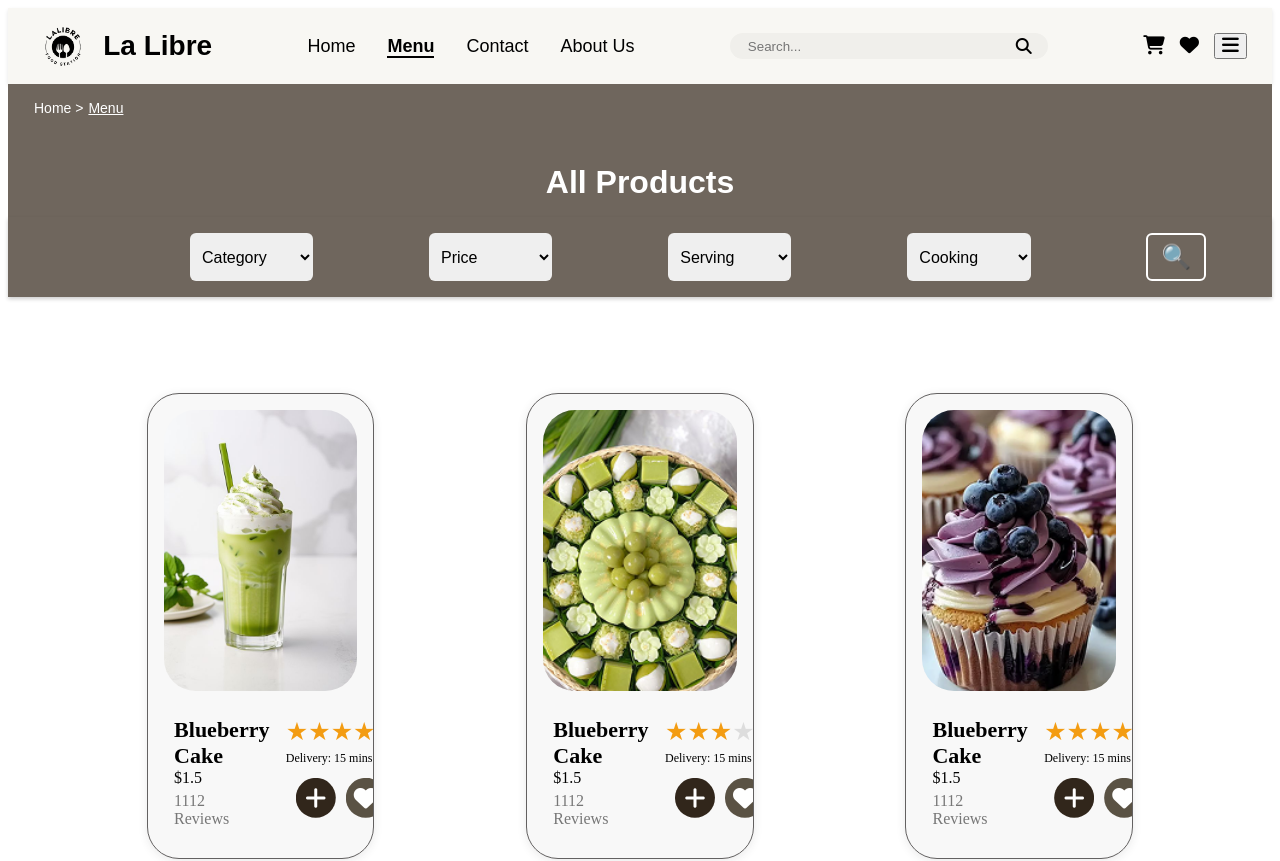
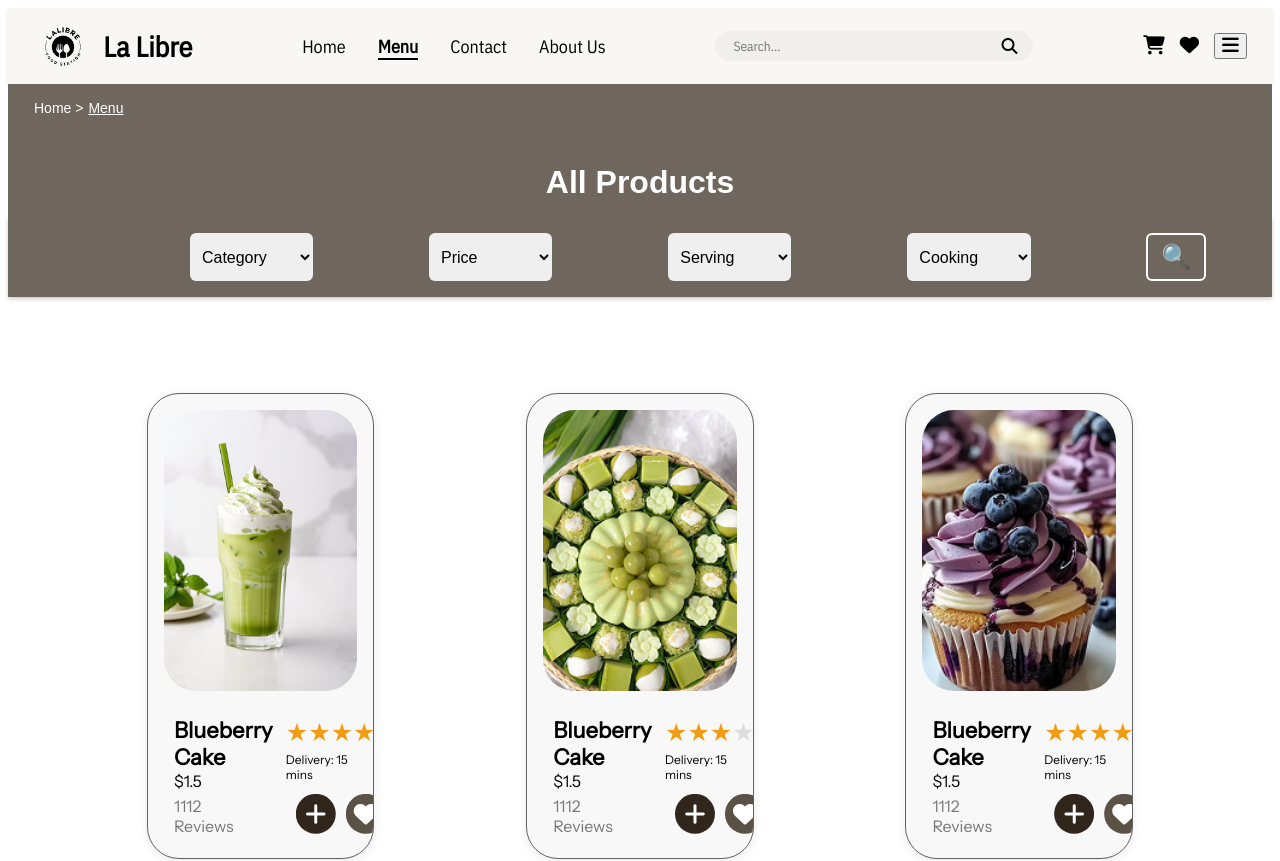
Before and after one commit to ChhayMonyneath123/IP2-ProjectA4, a Vue app in the folder IP2-frontend/: page /menu in a window 1280 px wide. Shown: the top 861 px of the page. Built offline with nearby package versions, Linux system fonts and the light colour scheme.

Commit message:
last commit

```diff
--- a/IP2-frontend/package.json
+++ b/IP2-frontend/package.json
@@ -10,6 +10,8 @@
     "test:unit": "vitest"
   },
   "dependencies": {
+    "@fontsource/ibm-plex-sans-condensed": "^5.2.5",
+    "@fontsource/instrument-sans": "^5.2.5",
     "@fortawesome/fontawesome-free": "^6.7.2",
     "pinia": "^3.0.1",
     "vue": "^3.5.13",
--- a/IP2-frontend/src/components/all _product_card.vue
+++ b/IP2-frontend/src/components/all _product_card.vue
@@ -37,6 +37,10 @@ export default {
 </script>
 
 <style scoped>
+body {
+  font-family: 'Instrument Sans', sans-serif;
+
+}
 .product-card {
     background-color: #f8f8f8;
     border-radius: 2rem;
@@ -48,6 +52,7 @@ export default {
     margin-top: 2rem;
     padding: 16px;
     margin: 2rem;
+    font-family: 'Instrument Sans', sans-serif;
 }
 .product-image {
     width: 100%;
--- a/IP2-frontend/src/main.js
+++ b/IP2-frontend/src/main.js
@@ -6,7 +6,8 @@ import { createPinia } from 'pinia'
 import App from './App.vue'
 import router from './router'
 import '@fortawesome/fontawesome-free/css/all.min.css'
-
+import '@fontsource/instrument-sans';
+import '@fontsource/ibm-plex-sans-condensed';
 const app = createApp(App)
 
 app.use(createPinia())
--- a/IP2-frontend/src/views/User/ordering.vue/menu.vue
+++ b/IP2-frontend/src/views/User/ordering.vue/menu.vue
@@ -107,6 +107,7 @@ import all_product_menu from '@/components/all_product_menu.vue';
 }
 </script>
 <style scoped>
+
 .menu{
     width: 100%;
     height: auto;
@@ -118,6 +119,7 @@ import all_product_menu from '@/components/all_product_menu.vue';
     justify-content: space-around;
     padding: 4rem 2rem;
     margin: 0 auto;
+    /* font-family: 'Instrument Sans', sans-serif; */
 }
 .viewMore{
     display: flex;
```
Also changed, not shown: 1 other file (tests, documents, lock files or other folders).
